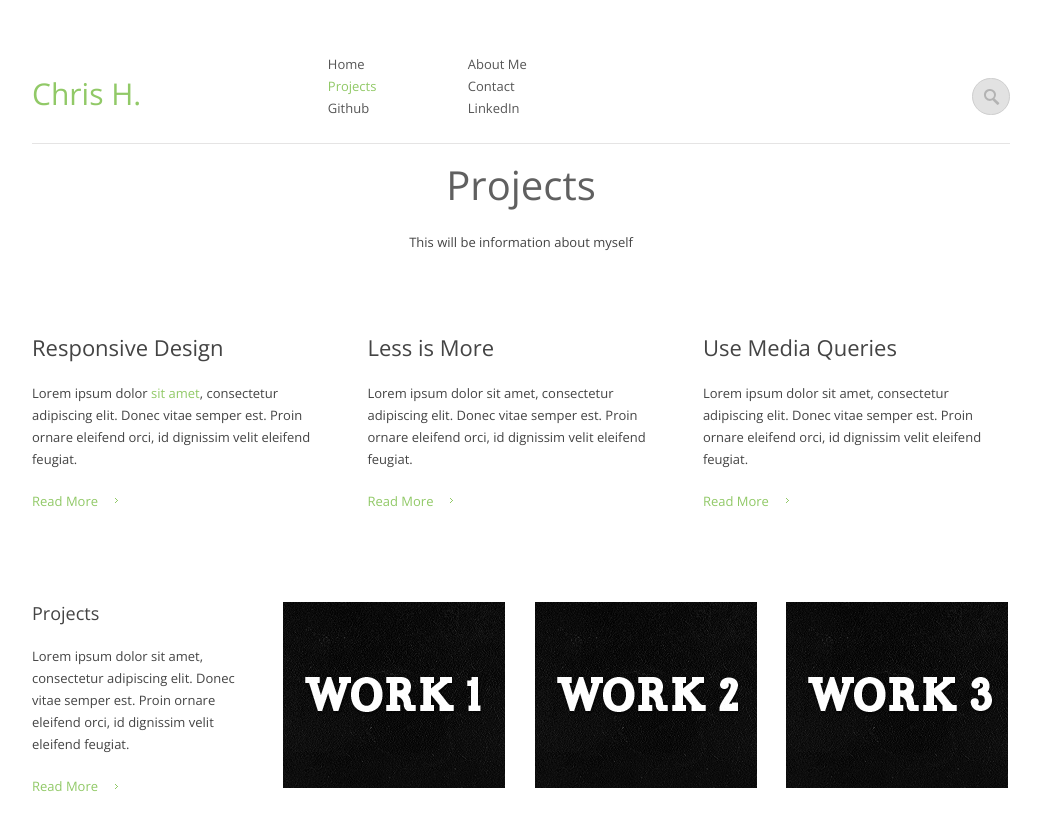
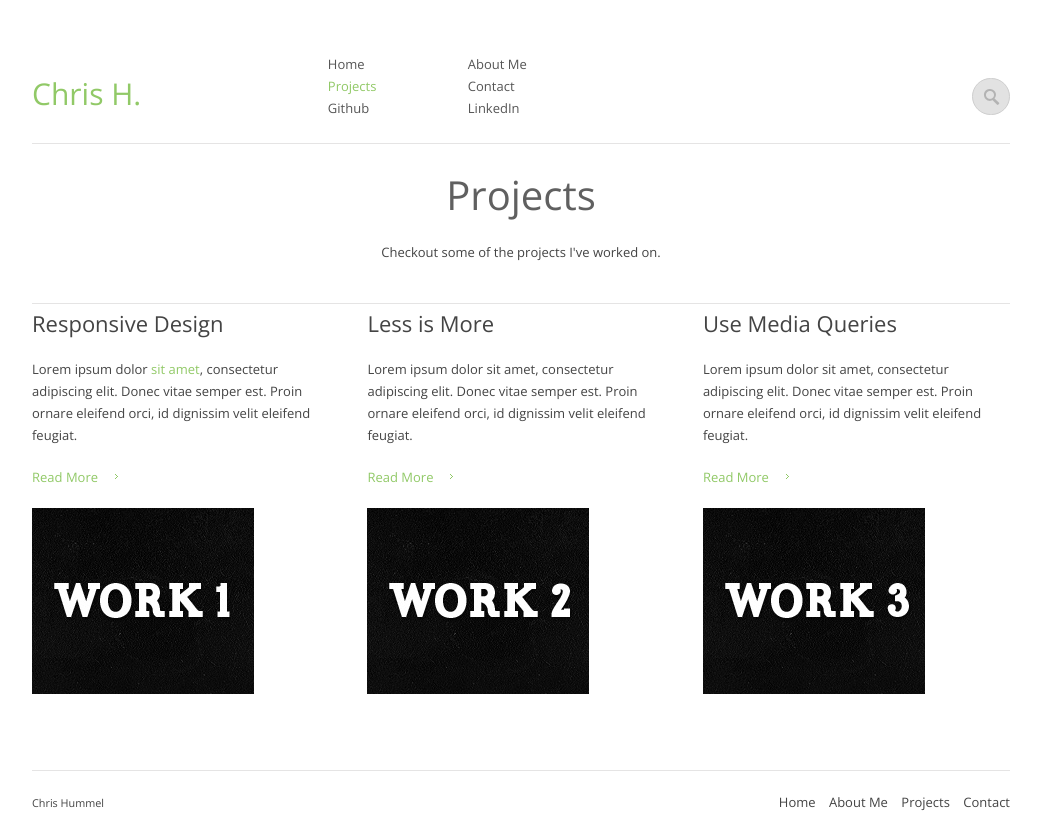
Before and after one commit to chrishummel/websitevps, a website: page public/client/projects.html in a window 1280 px wide. Shown: the top 840 px of the page, without its empty margins (119-1160 px from the left). Drawn offline with nearby package versions, Linux system fonts and the light colour scheme.

Commit message:
projects page edit

```diff
--- a/public/client/css/style.css
+++ b/public/client/css/style.css
@@ -201,6 +201,10 @@ header #searchbox_013726220345331692581\:cyaqd-_wloa #s:focus {
 	border-bottom: none;
 }
 
+#main-content .projects-intro {
+	margin-bottom: 5px;
+}
+
 #main-content .text-intro h2 {
 	font-size:40px;
 	color:#606060;
--- a/public/client/projects.html
+++ b/public/client/projects.html
@@ -62,10 +62,9 @@
 
 <section id="main-content">
 
-    <div class="text-intro aboutme-intro">
+    <div class="text-intro projects-intro">
     <h2>Projects</h2>
-    <p>This will be information about myself
-    </p>
+    <p>Checkout some of the projects I've worked on.</p>
     </div>
 
 
@@ -74,33 +73,19 @@
           <h3>Responsive Design</h3>
             <p>Lorem ipsum dolor <a href="#">sit amet</a>, consectetur adipiscing elit. Donec vitae semper est. Proin ornare eleifend orci, id dignissim velit eleifend feugiat. </p>
             <p><a href="#" class="more">Read More</a></p>
+            <a href="#"><img src="images/work_1.jpg" alt="Blue Water"></a>
         </div>
         <div class="one-third">
           <h3>Less is More</h3>
             <p>Lorem ipsum dolor sit amet, consectetur adipiscing elit. Donec vitae semper est. Proin ornare eleifend orci, id dignissim velit eleifend feugiat. </p>
             <p><a href="#" class="more">Read More</a></p>
+            <a href="#"><img src="images/work_2.jpg" alt="Panda Fish"></a>
         </div>
         <div class="one-third">
           <h3>Use Media Queries</h3>
             <p>Lorem ipsum dolor sit amet, consectetur adipiscing elit. Donec vitae semper est. Proin ornare eleifend orci, id dignissim velit eleifend feugiat. </p>
             <p><a href="#" class="more">Read More</a></p>
-        </div>
-    </div>
-
-    <div class="columns portfolio">
-      <div class="one-fourth first">
-          <h4>Projects</h4>
-            <p>Lorem ipsum dolor sit amet, consectetur adipiscing elit. Donec vitae semper est. Proin ornare eleifend orci, id dignissim velit eleifend feugiat. </p>
-            <p><a href="#" class="more">Read More</a></p>
-        </div>
-        <div class="one-fourth">
-          <figure><a href="#"><img src="images/work_1.jpg" alt="Blue Water"></a></figure>
-        </div>
-        <div class="one-fourth">
-          <figure><a href="#"><img src="images/work_2.jpg" alt="Panda Fish"></a></figure>
-        </div>
-        <div class="one-fourth">
-          <figure><a href="#"><img src="images/work_3.jpg" alt="Woman on the wall"></a></figure>
+            <a href="#"><img src="images/work_3.jpg" alt="Woman on the wall"></a>
         </div>
     </div>
 
```
Also changed, not shown: server/server.js (+0 -7 lines).
